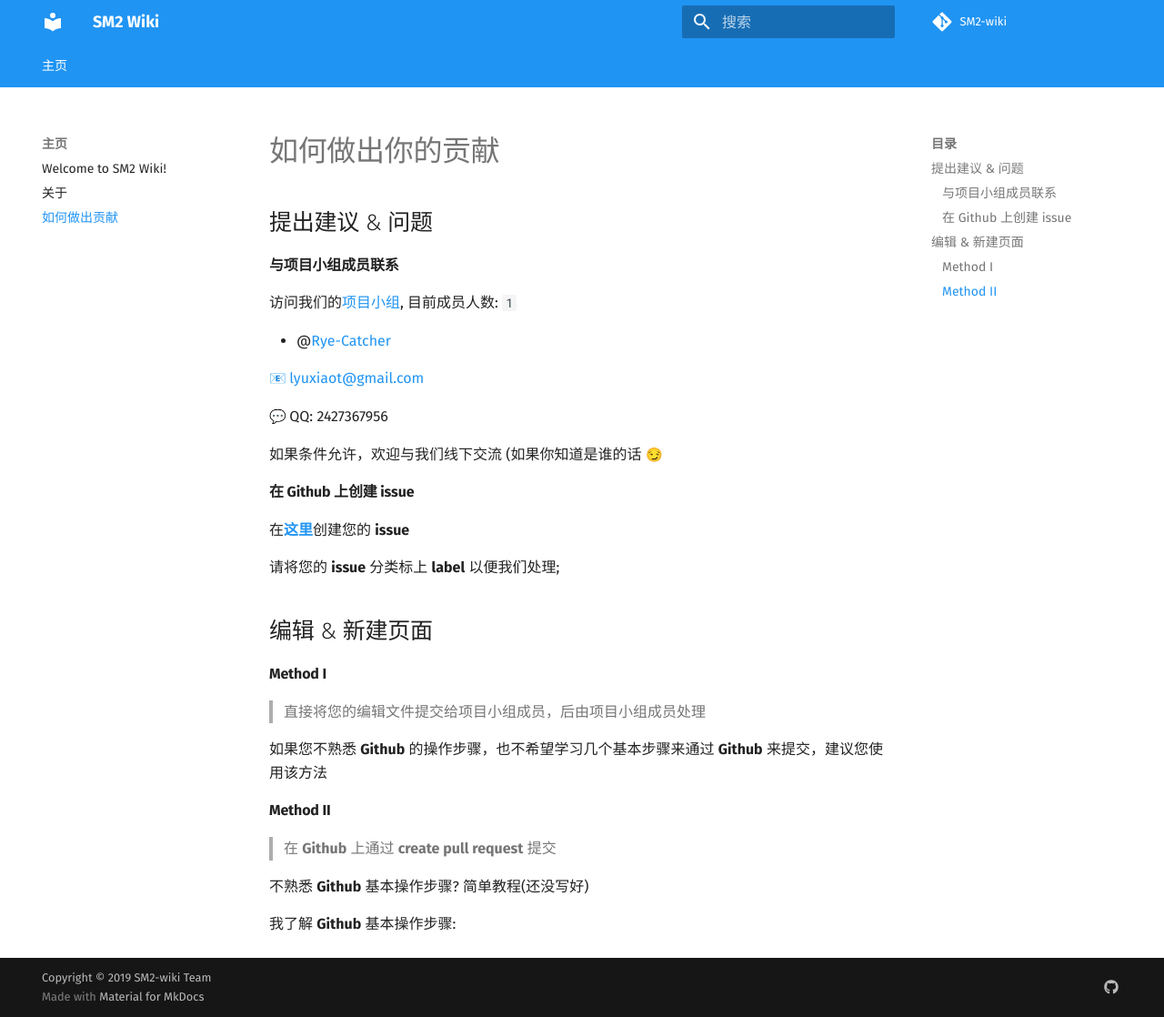
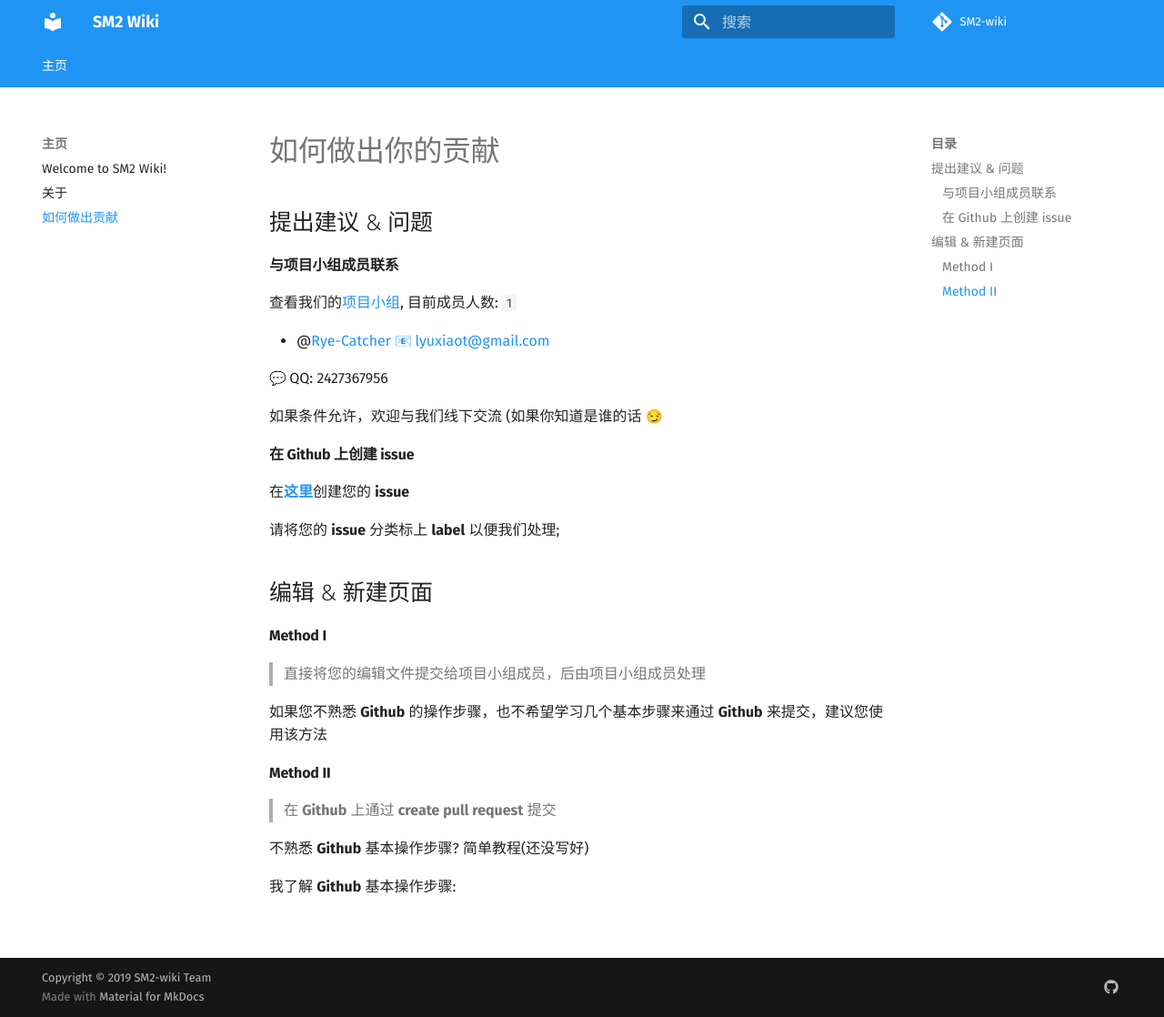
Before and after one commit to SM2-wiki/SM2-wiki, an MkDocs documentation site: the page built from docs/intro/htc.md, in a window 1280 px wide and 1118 px high. Shown: the whole window at 91% size. Built offline with MkDocs 1.6.1 and Material for MkDocs 9.7.7, drawn with Linux system fonts in a browser that asks for light colours; emoji names are drawn with the system emoji font; comment, search, counter and statistics services are not loaded.

Commit message:
Update htc.md

```diff
--- a/docs/intro/htc.md
+++ b/docs/intro/htc.md
@@ -7,15 +7,15 @@ web: https://github.com/SM2-wiki/SM2-wiki/new/master/docs/intro
 
 #### 与项目小组成员联系
 
-访问我们的[项目小组](https://github.com/SM2-wiki), 目前成员人数: ``1``
+查看我们的[项目小组](https://github.com/SM2-wiki), 目前成员人数: ``1``
 
 - @[Rye-Catcher](https://github.com/Rye-Catcher)
+   :email: lyuxiaot@gmail.com
 
-  :email: lyuxiaot@gmail.com
-
-  :speech_balloon: QQ: 2427367956
+   :speech_balloon: QQ: 2427367956
 
 如果条件允许，欢迎与我们线下交流 (如果你知道是谁的话 :smirk:
+
 
 
 #### 在 **Github** 上创建 **issue**
```
